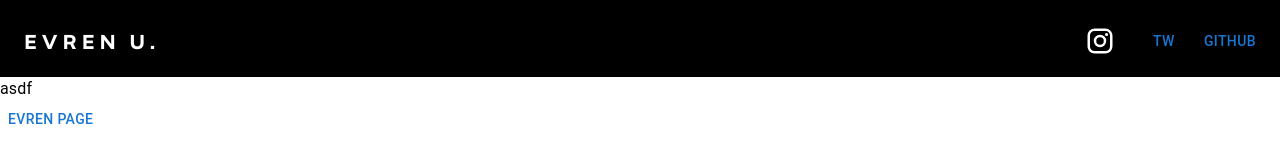
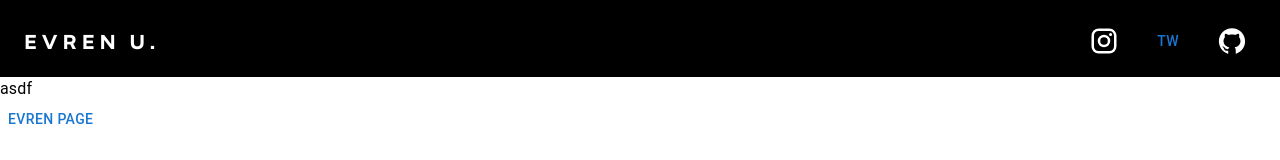
Before and after one commit to evrenuzuntas/evrenuzuntas, a React (Create React App) app: page / in a window 1280 px wide. Shown: the top 160 px of the page. Built offline with nearby package versions, Linux system fonts and the light colour scheme; the HTML template or start-up script is replaced by a standard one.

Commit message:
reacticons

```diff
--- a/package.json
+++ b/package.json
@@ -16,6 +16,7 @@
     "react": "^18.2.0",
     "react-dom": "^18.2.0",
     "react-i18next": "^12.3.1",
+    "react-icons": "^4.9.0",
     "react-router-dom": "^6.12.1",
     "react-scripts": "5.0.1",
     "web-vitals": "^2.1.4"
--- a/src/components/Header.js
+++ b/src/components/Header.js
@@ -7,6 +7,7 @@ import { Grid, Button } from '@mui/material';
 import { DEFAULT_THEME } from "../utils/theme";
 import { useNavigate } from 'react-router-dom';
 import InstagramIcon from '@mui/icons-material/Instagram';
+import { AiFillGithub } from "react-icons/ai";
 
 const Header = (props) => {
     const { t } = useTranslation()
@@ -50,7 +51,9 @@ const Header = (props) => {
 
                 <Button onClick={() => window.open(`https://github.com/evrenuzuntas`)}>TW</Button>
 
-                <Button onClick={() => window.open(`https://github.com/evrenuzuntas`)}>GitHub</Button>
+                <Button onClick={() => window.open(`https://github.com/evrenuzuntas`)}>
+                    <AiFillGithub color='#ffffff' fontSize="30px" sx={{}} />
+                </Button>
             </Grid>
         </Grid>
     )
```
Also changed, not shown: 1 other file (tests, documents, lock files or other folders).
